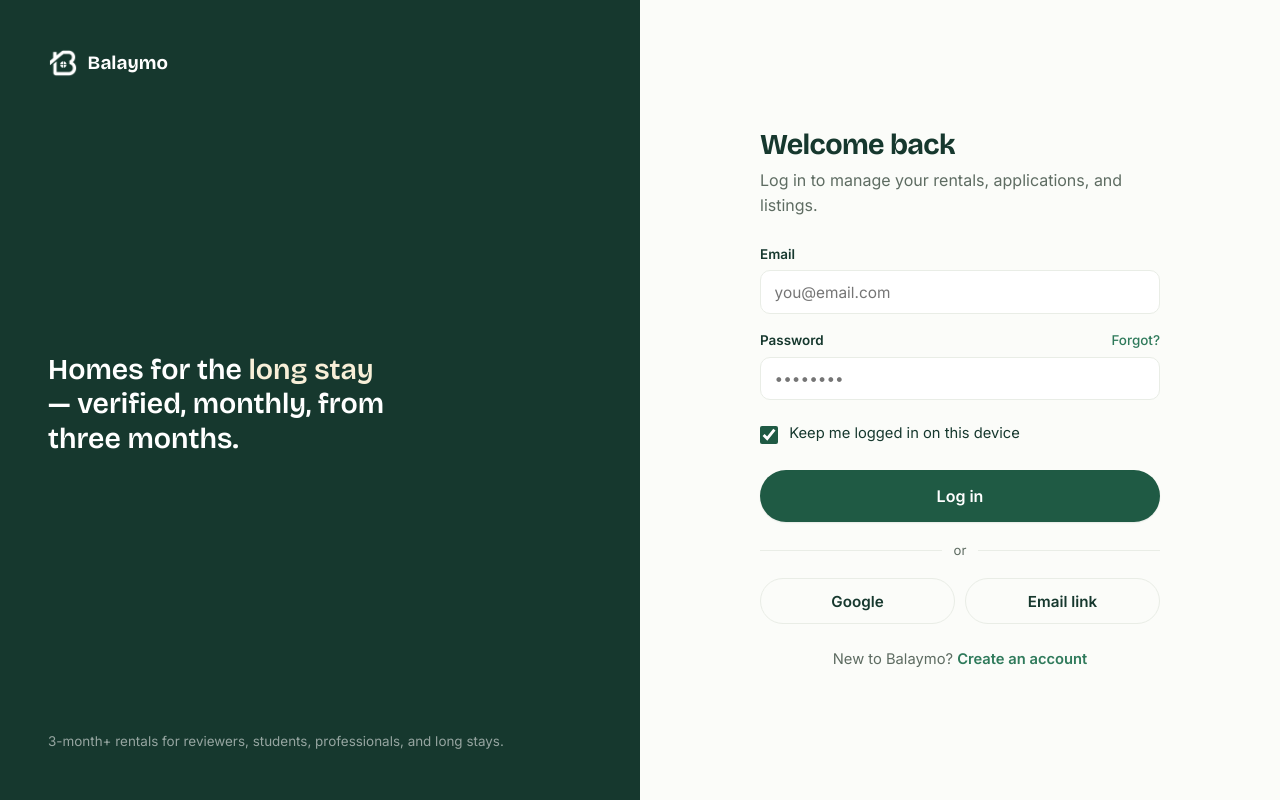
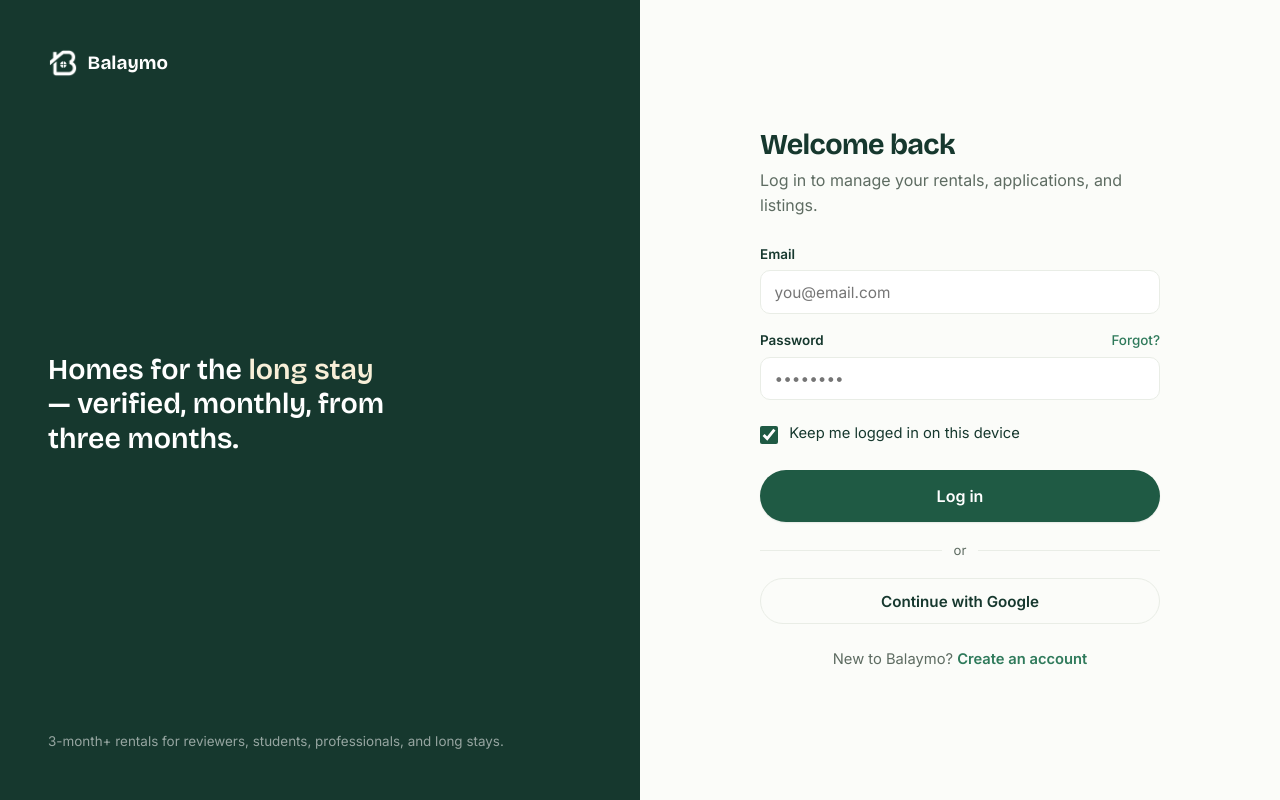
Before and after one commit to yutiampojo/balay, a Next.js app: page /login in a window 1280 px wide. Built offline with nearby package versions, Linux system fonts and the light colour scheme.

Commit message:
Login: keep only Google sign-in, remove Email link (magic link)

```diff
--- a/app/login/page.tsx
+++ b/app/login/page.tsx
@@ -10,13 +10,11 @@
   const [password, setPassword] = useState("");
   const [keep, setKeep] = useState(true);
   const [err, setErr] = useState<string | null>(null);
-  const [msg, setMsg] = useState<string | null>(null);
   const [busy, setBusy] = useState(false);
 
   async function onSubmit(e: React.FormEvent) {
     e.preventDefault();
     setErr(null);
-    setMsg(null);
     setBusy(true);
     const supabase = createClient();
     const { error } = await supabase.auth.signInWithPassword({ email, password });
@@ -38,21 +36,6 @@
       options: { redirectTo: `${location.origin}/auth/callback?next=/rentals` },
     });
     if (error) setErr("Google sign-in isn't enabled yet. Use email & password.");
-  }
-
-  async function onMagicLink() {
-    if (!email) {
-      setErr("Enter your email above first, then click Email link.");
-      return;
-    }
-    setErr(null);
-    const supabase = createClient();
-    const { error } = await supabase.auth.signInWithOtp({
-      email,
-      options: { emailRedirectTo: `${location.origin}/auth/callback?next=/rentals` },
-    });
-    if (error) setErr(error.message);
-    else setMsg("Login link sent — check your email.");
   }
 
   return (
@@ -78,7 +61,6 @@
           </p>
 
           {err && <div className="banner" style={{ background: "var(--danger-soft)", marginBottom: 16, fontSize: ".88rem" }}>{err}</div>}
-          {msg && <div className="banner green" style={{ marginBottom: 16, fontSize: ".88rem" }}>{msg}</div>}
 
           <form onSubmit={onSubmit}>
             <div className="field-group">
@@ -103,8 +85,7 @@
 
           <div className="divider">or</div>
           <div className="soc">
-            <button type="button" className="btn btn-ghost" onClick={onGoogle}>Google</button>
-            <button type="button" className="btn btn-ghost" onClick={onMagicLink}>Email link</button>
+            <button type="button" className="btn btn-ghost" onClick={onGoogle}>Continue with Google</button>
           </div>
 
           <p className="muted" style={{ textAlign: "center", marginTop: 24, fontSize: ".92rem" }}>
```
